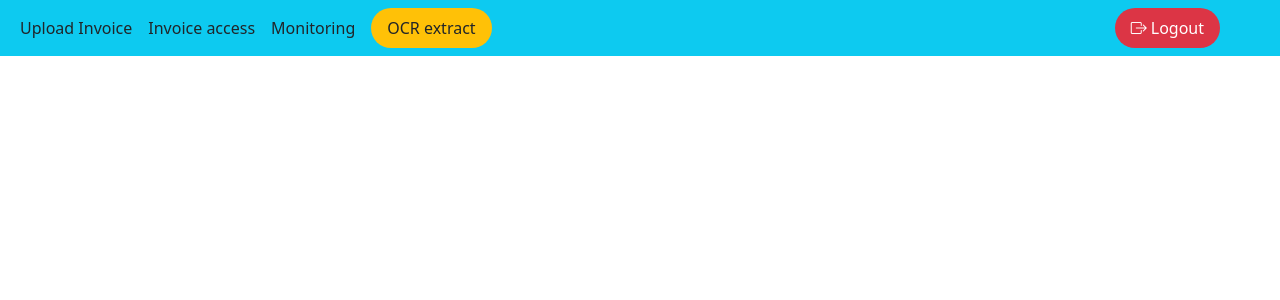
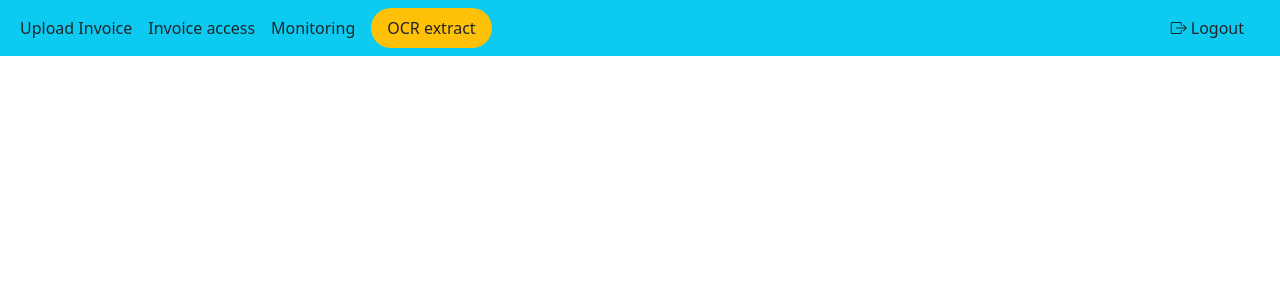
Before and after one commit to data-IA-2024/Arnaud_OCR, a FastAPI app: page /navbar in a window 1280 px wide. Shown: the top 300 px of the page. Run offline with FastAPI, Linux system fonts and the light colour scheme; some libraries are stand-ins or nearby versions.

Commit message:
fix image

```diff
--- a/frontend/static/js/navbar.js
+++ b/frontend/static/js/navbar.js
@@ -71,16 +71,22 @@ document.addEventListener("DOMContentLoaded", function() {
         img.style.height = "300%";
         img.style.objectFit = "contain";
 
+
         const reader = new FileReader();
+        console.log("reader initialiséé :");
         reader.onload = function(e) {
+            console.log("loading file");
             img.src = e.target.result;
             imageContainer.appendChild(img);
-    ;
                 // Ajoutez ici la logique pour lancer le processus OCR
         };
 
         container.appendChild(imageContainer);
-            container.appendChild(ocrButton);
+            //container.appendChild(ocrButton);
+            /*
+unable button when image loaded
+
+            */
 
         if (dropZone) {
             dropZone.innerHTML = '';
@@ -88,8 +94,9 @@ document.addEventListener("DOMContentLoaded", function() {
         } else {
             console.error("Element #drop-zone non trouvé lors de l'affichage de l'aperçu");
         }
+        reader.readAsDataURL(file);
     };
 
-        reader.readAsDataURL(file);
+
 
 });
--- a/frontend/templates/navbar.html
+++ b/frontend/templates/navbar.html
@@ -29,8 +29,7 @@
           </li>
         </ul>
         <ul class="navbar-nav">
-          <li class="nav-item me-5">
-            <a class="nav-link bg-danger text-white rounded-pill px-3 py-2" href="#">
+          <li class="nav-item me-4">
               <i class="bi bi-box-arrow-right me-1"></i>Logout
             </a>
           </li>
```
Lines whose indentation alone changed are shown as unchanged.
